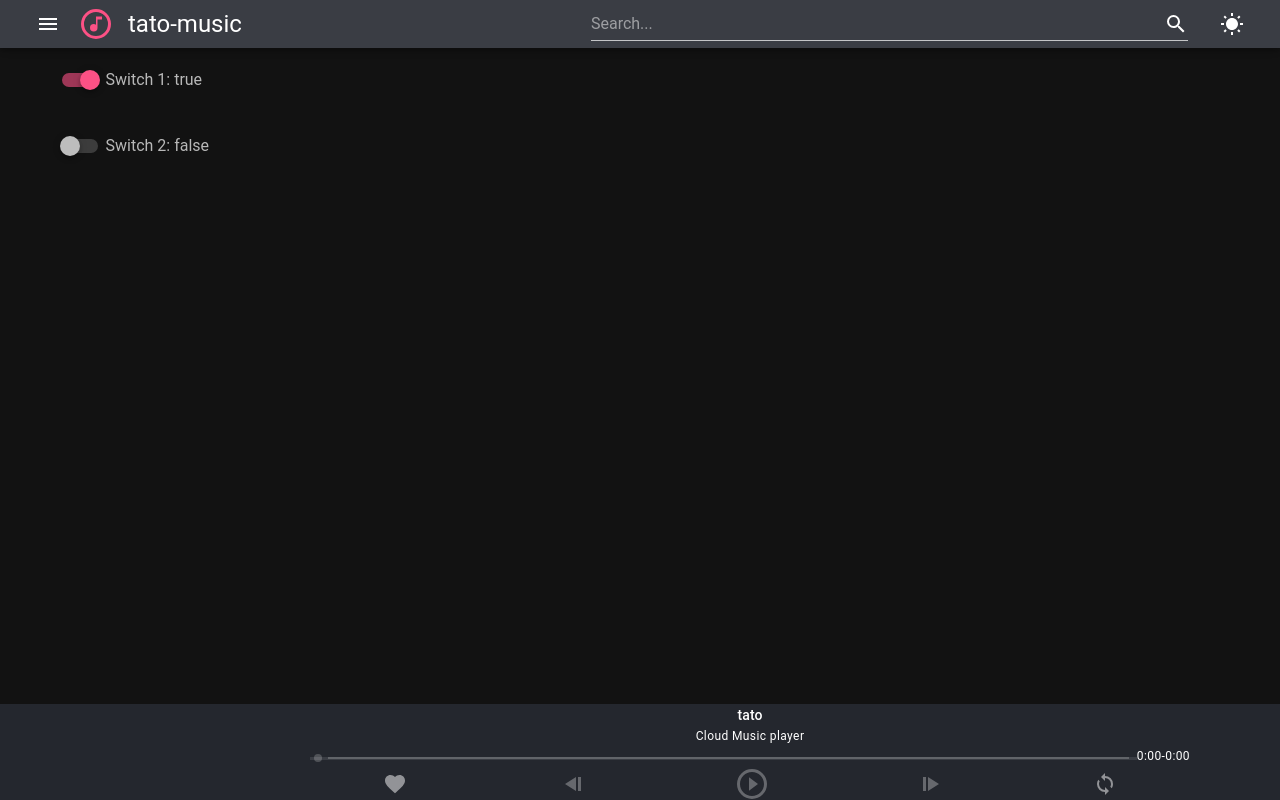
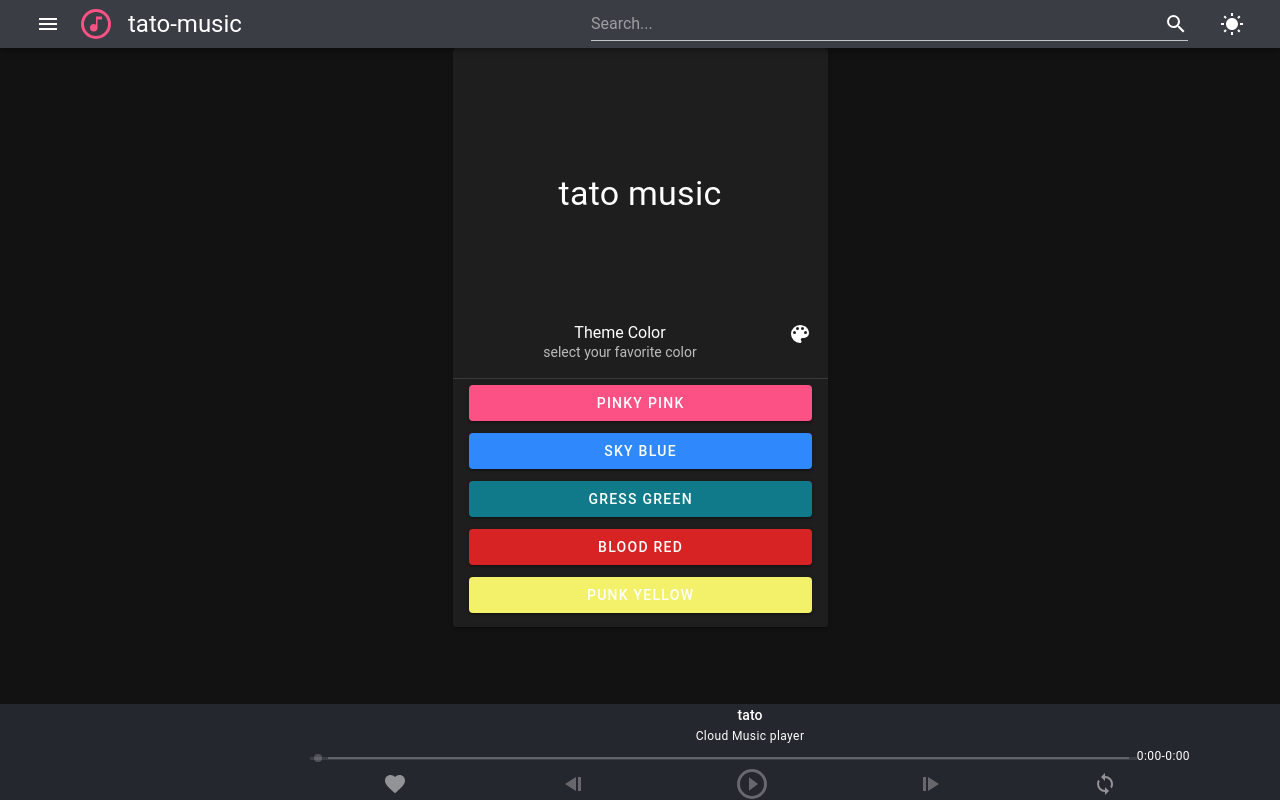
Before and after one commit to cgreencode/neteast-cloud-music-player, a Vue app: page /setting in a window 1280 px wide. Built offline with nearby package versions, Linux system fonts and the light colour scheme.

Commit message:
theme setting

```diff
--- a/package.json
+++ b/package.json
@@ -1,6 +1,6 @@
 {
   "name": "tato-music",
-  "version": "0.2.0",
+  "version": "0.8.0",
   "private": true,
   "scripts": {
     "serve": "vue-cli-service serve",
--- a/src/views/Setting.vue
+++ b/src/views/Setting.vue
@@ -1,21 +1,73 @@
 <template>
-  <v-container class="pt-0">
-    <v-switch v-model="switch1" :label="`Switch 1: ${switch1.toString()}`"></v-switch>
-    <v-switch v-model="switch2" :label="`Switch 2: ${switch2.toString()}`"></v-switch>
+  <v-container class="pt-0 mb-12 pb-12">
+    <v-row class="text-center">
+      <v-col cols="12">
+        <v-card
+          max-width="375"
+          class="mx-auto"
+        >
+          <v-img
+            src="../assets/disk_half.png"
+            height="250px"
+          >
+            <v-row class="fill-height">
+              <v-card-title class="pt-12 mx-auto">
+                <div class="display-1 pt-8">tato music</div>
+              </v-card-title>
+            </v-row>
+          </v-img>
+
+          <v-list two-line>
+
+            <v-list-item>
+              <v-list-item-content>
+                <v-list-item-title>Theme Color</v-list-item-title>
+                <v-list-item-subtitle>select your favorite color</v-list-item-subtitle>
+              </v-list-item-content>
+               <v-list-item-icon>
+                <v-icon>{{mdiPalette}}</v-icon>
+              </v-list-item-icon>
+            </v-list-item>
+
+            <v-divider></v-divider>
+            <v-list-item style="min-height:48px">
+              <v-btn color="#fc5185" block @click="setPrimaryColor('#fc5185')">Pinky pink</v-btn>
+            </v-list-item>
+            <v-list-item style="min-height:48px">
+              <v-btn color="#2f89fc" block @click="setPrimaryColor('#2f89fc')">Sky Blue</v-btn>
+            </v-list-item>
+            <v-list-item style="min-height:48px">
+              <v-btn color="#107a8b" block @click="setPrimaryColor('#107a8b')">gress green</v-btn>
+            </v-list-item>
+            <v-list-item style="min-height:48px">
+              <v-btn color="#d72323" block @click="setPrimaryColor('#d72323')">blood red</v-btn>
+            </v-list-item>
+            <v-list-item style="min-height:48px">
+              <v-btn color="#f3f169" block @click="setPrimaryColor('#f3f169')">punk yellow</v-btn>
+            </v-list-item>
+
+          </v-list>
+        </v-card>
+      </v-col>
+    </v-row>
   </v-container>
 </template>
 
 <script>
-// import Loading from '../components/Loading'
-// import MusicItem from '../components/Common/MusicItem'
-// import { mapGetters } from 'vuex'
+import { mdiPalette } from '@mdi/js'
 export default {
   name: 'Setting',
-  components: { },
+  components: {
+
+  },
   data () {
     return {
-      switch1: true,
-      switch2: false
+      mdiPalette
+    }
+  },
+  methods: {
+    setPrimaryColor (color) {
+      this.$vuetify.theme.themes.dark.primary = color
     }
   }
 }
```
Also changed, not shown: src/assets/disk_half.png (added).
